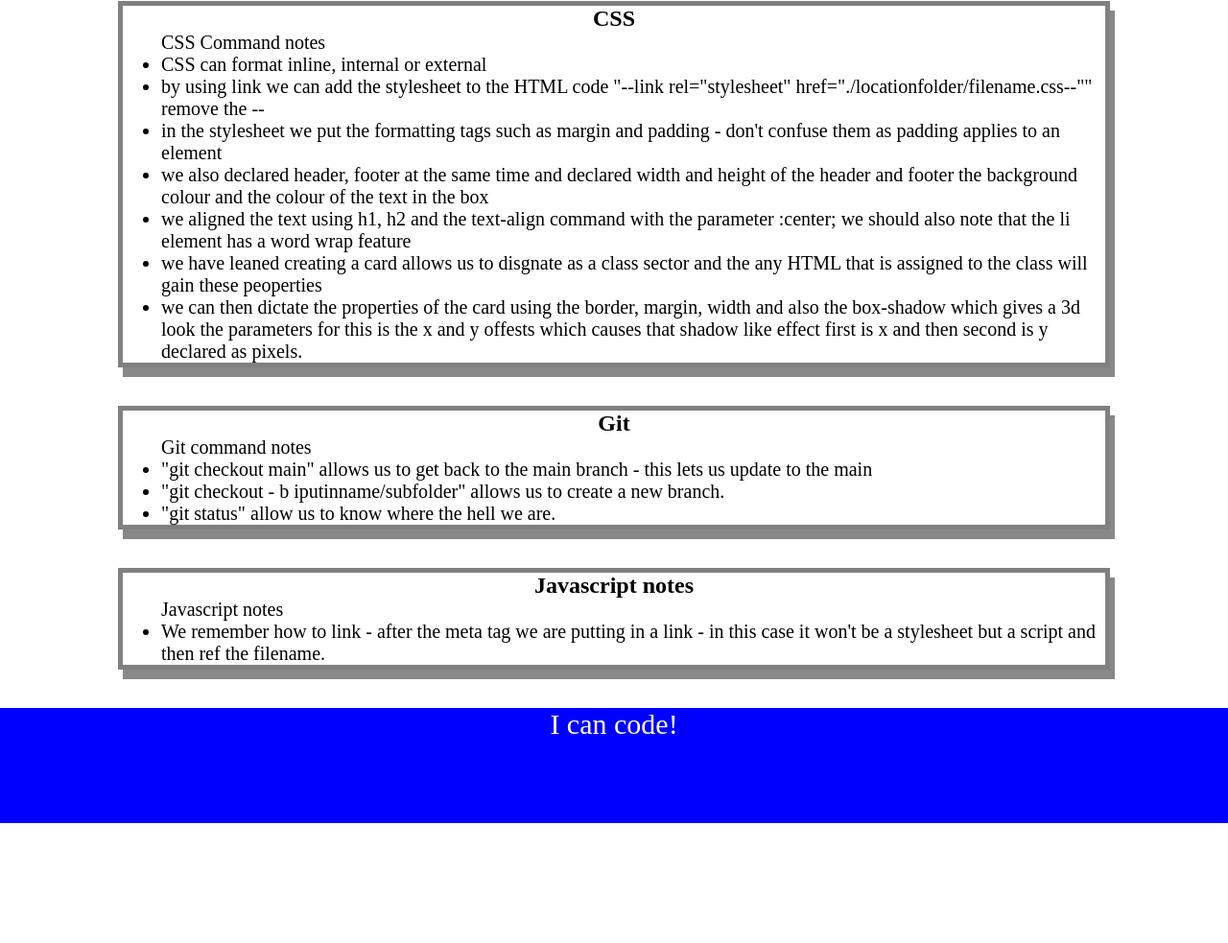
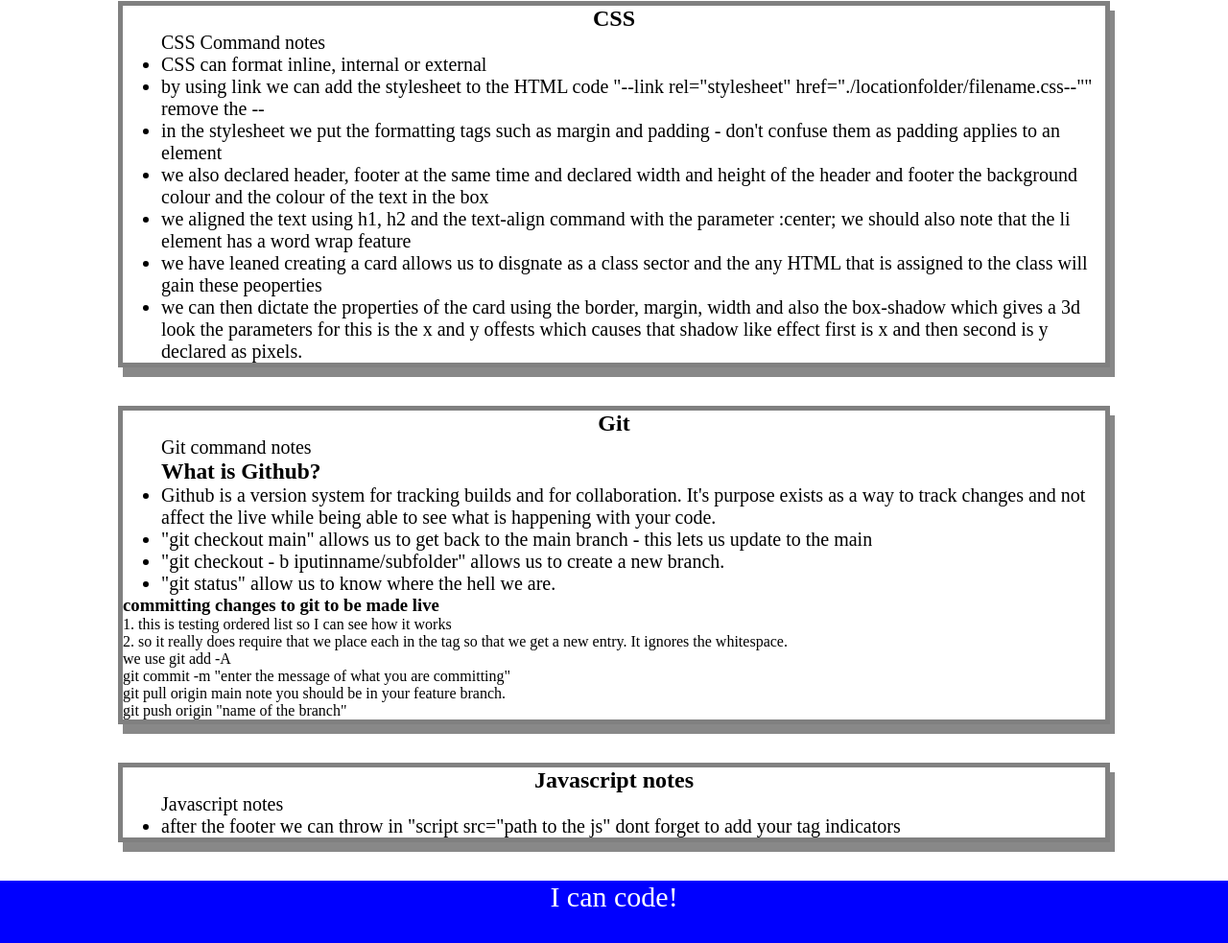
Before and after one commit to rethissunstar/prework-stufdy-guide, a plain HTML site: page index.html in a window 1280 px wide. Shown: the part 305-1288 px from the top of the page at 96% size. Before the commit the page ends 1163 px from the top, so only its background shows below. Drawn offline with Linux system fonts and the light colour scheme.

Commit message:
this is an update to the readme file

```diff
--- a/index.html
+++ b/index.html
@@ -62,6 +62,12 @@
       <section class="card" id="git-section">
         <h2>Git</h2>
         <ul>Git command notes
+          <h3> What is Github?</h3>
+          <li>
+            Github is a version system for tracking builds and for collaboration.
+            It's purpose exists as a way to track changes and not affect the live while being able to see what is happening with your code.
+
+          </li>
           <li>
             "git checkout main" allows us to get back to the main branch - this lets us update to the main
 
@@ -73,7 +79,29 @@
           <li>
             "git status" allow us to know where the hell we are.
           </li>
+
         </ul>
+        <h3>committing changes to git to be made live</h3>
+        <ol>
+          1. this is testing ordered list so I can see how it works
+        </ol>
+        <ol>
+          2. so it really does require that we place each in the tag so that we get a new entry.  It ignores the whitespace.
+        </ol>
+        <ol>
+          we use git add -A
+
+        </ol>
+        <ol>
+          git commit -m "enter the message of what you are committing"
+        </ol>
+        <ol>
+          git pull origin main note you should be in your feature branch.
+        </ol>
+        <ol>
+          git push origin "name of the branch"
+        </ol>
+
       </section>
         <section class="card" id="javascript-section">
           <h2>
@@ -82,7 +110,7 @@
           <ul>
             Javascript notes
             <li>
-              We remember how to link - after the meta tag we are putting in a link - in this case it won't be a stylesheet but a script and then ref the filename.
+              after the footer we can throw in "script src="path to the js" dont forget to add your tag indicators
             </li>
           </ul>
       </section>
```
Also changed, not shown: 1 other file.
